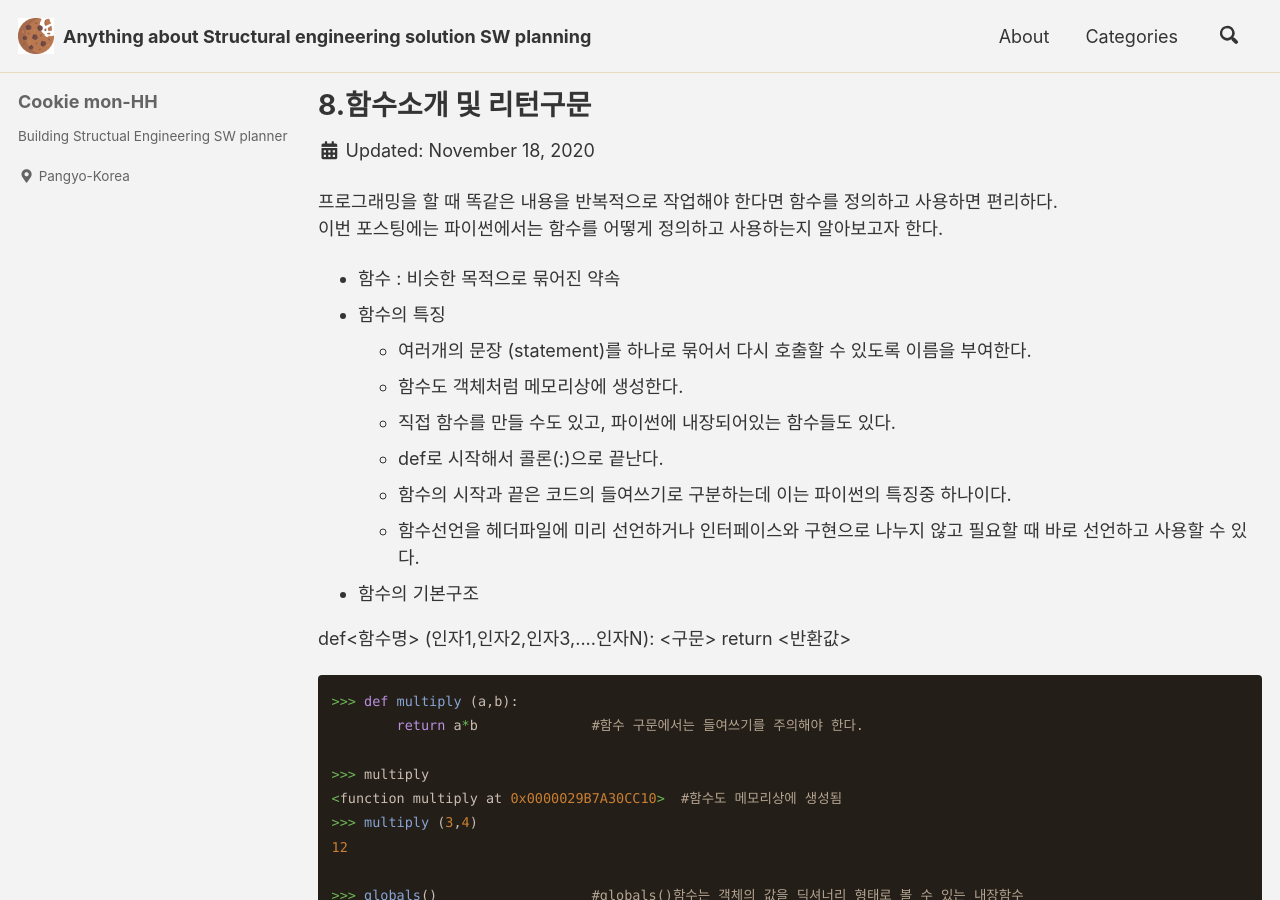
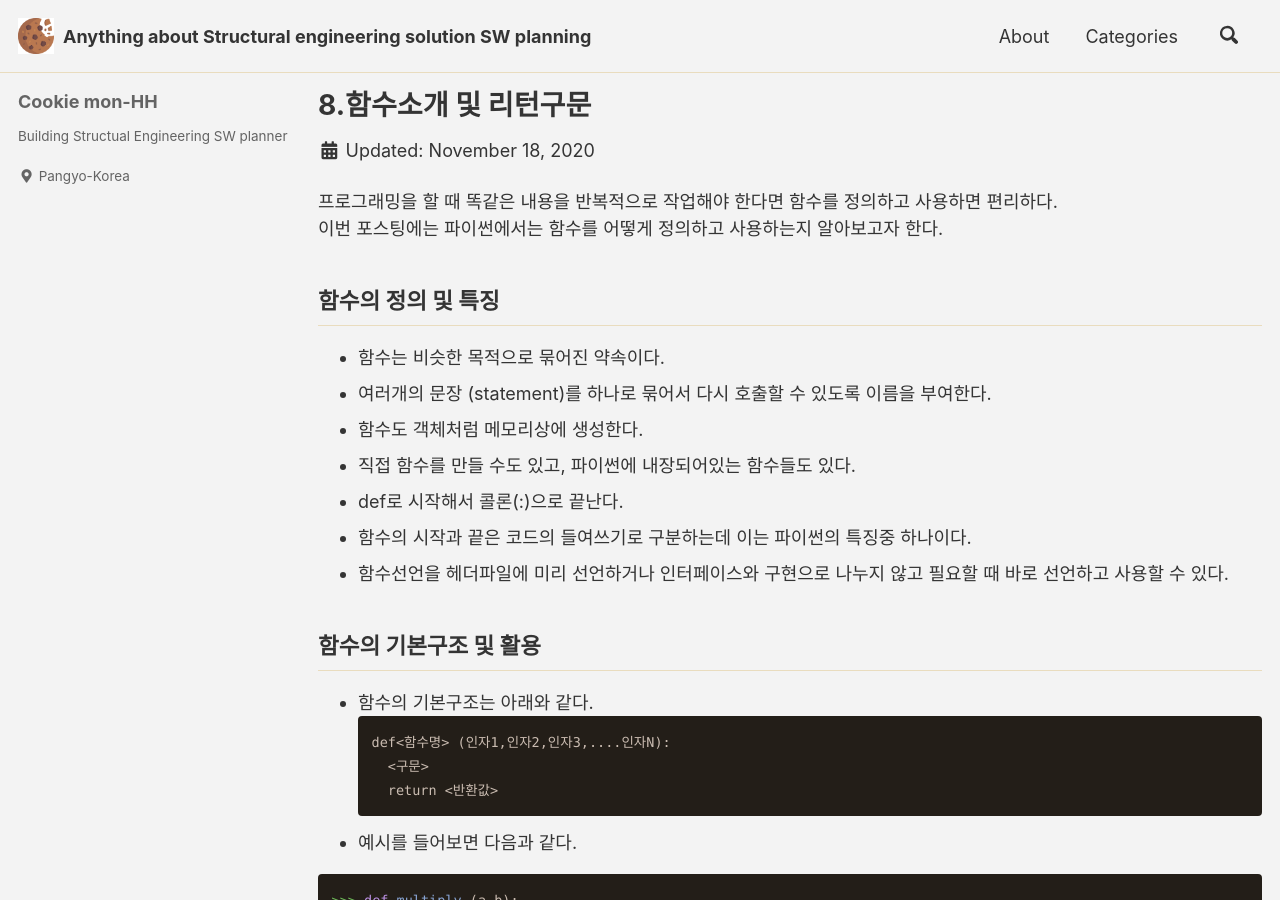
Before and after one commit to CookieMon-HH/cookiemon-hh.github.io, a Jekyll site: the page built from _posts/2020-11-18-1 8 함수소개 및 리턴구문.md, in a window 1280 px wide and 900 px high. Built offline with Jekyll 4.4.1, drawn with Linux system fonts in a browser that asks for light colours; cached includes are drawn as plain includes; a script that is not in the unit is left out; comment, search, counter and statistics services are not loaded.

Commit message:
Update 2020-11-18-1 8 함수소개 및 리턴구문.md

````diff
--- a/_posts/2020-11-18-1 8 함수소개 및 리턴구문.md
+++ b/_posts/2020-11-18-1 8 함수소개 및 리턴구문.md
@@ -11,21 +11,27 @@ date : 2020-11-18
 프로그래밍을 할 때 똑같은 내용을 반복적으로 작업해야 한다면 함수를 정의하고 사용하면 편리하다.
 이번 포스팅에는 파이썬에서는 함수를 어떻게 정의하고 사용하는지 알아보고자 한다.
 
-- 함수 : 비슷한 목적으로 묶어진 약속
-- 함수의 특징
-  - 여러개의 문장 (statement)를 하나로 묶어서 다시 호출할 수 있도록 이름을 부여한다.
-  - 함수도 객체처럼 메모리상에 생성한다.
-  - 직접 함수를 만들 수도 있고, 파이썬에 내장되어있는 함수들도 있다.
-  - def로 시작해서 콜론(:)으로 끝난다.
-  - 함수의 시작과 끝은 코드의 들여쓰기로 구분하는데 이는 파이썬의 특징중 하나이다.
-  - 함수선언을 헤더파일에 미리 선언하거나 인터페이스와 구현으로 나누지 않고 필요할 때 바로 선언하고 사용할 수 있다.
+함수의 정의 및 특징
+---
 
-- 함수의 기본구조
+- 함수는 비슷한 목적으로 묶어진 약속이다.
+- 여러개의 문장 (statement)를 하나로 묶어서 다시 호출할 수 있도록 이름을 부여한다.
+- 함수도 객체처럼 메모리상에 생성한다.
+- 직접 함수를 만들 수도 있고, 파이썬에 내장되어있는 함수들도 있다.
+- def로 시작해서 콜론(:)으로 끝난다.
+- 함수의 시작과 끝은 코드의 들여쓰기로 구분하는데 이는 파이썬의 특징중 하나이다.
+- 함수선언을 헤더파일에 미리 선언하거나 인터페이스와 구현으로 나누지 않고 필요할 때 바로 선언하고 사용할 수 있다.
 
+함수의 기본구조 및 활용
+---
+
+- 함수의 기본구조는 아래와 같다.<br>
+```
 def<함수명> (인자1,인자2,인자3,....인자N):
 	<구문>
 	return <반환값>
-
+```
+- 예시를 들어보면 다음과 같다.
 
 ```python
 >>> def multiply (a,b):
````
